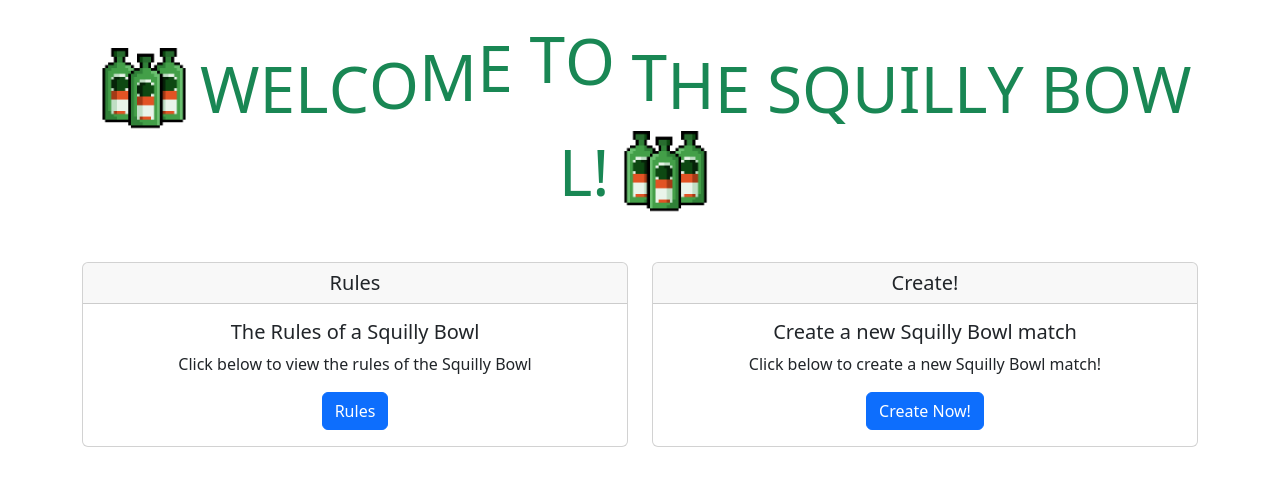
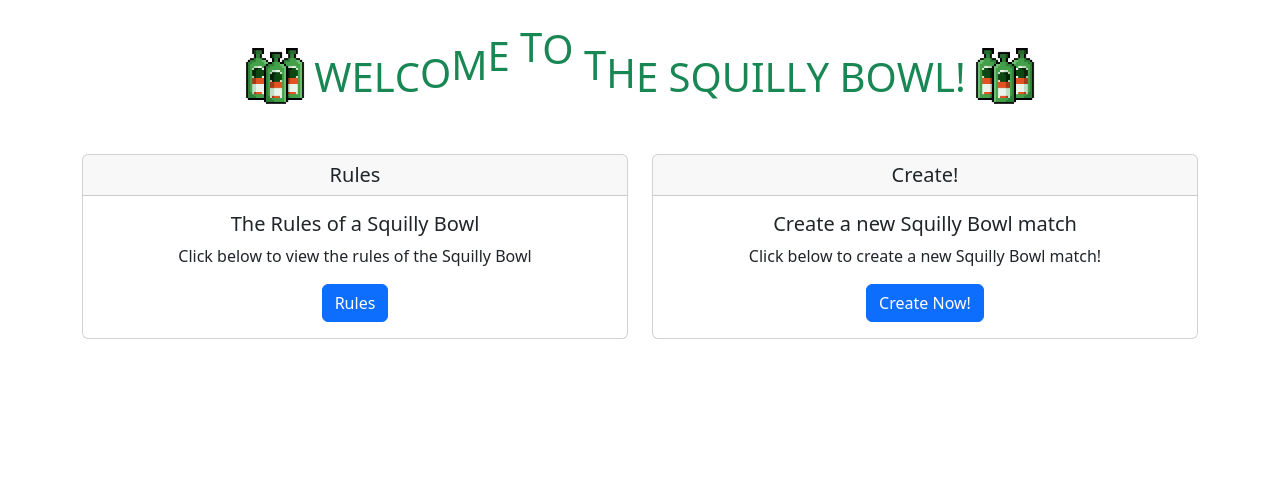
Before and after one commit to rpkruse/squilly-bowl, an Angular app: page /home in a window 1280 px wide. Shown: the top 486 px of the page. Built offline with nearby package versions, Linux system fonts and the light colour scheme.

Commit message:
fixed image styles

```diff
--- a/src/app/components/home/home.component.html
+++ b/src/app/components/home/home.component.html
@@ -2,11 +2,11 @@
   <div class="row mb-5">
     <div class="col-12">
       <img class="rounded d-inline" src="./assets/Squilly_right.gif" alt="image">
-      <h2 class="d-inline text-success wavy align-middle">
+      <h5 class="d-inline text-success wavy align-middle">
         @for (letter of textSpans; track letter; let i = $index) {
           <span [style]="getSpanStyle(i)" [innerHTML]="letter"></span>
         }
-      </h2>
+      </h5>
       <img class="rounded d-inline" src="./assets/Squilly_left.gif" alt="image">
     </div>
   </div>
--- a/src/app/components/shared/end-game/end-game.component.html
+++ b/src/app/components/shared/end-game/end-game.component.html
@@ -2,8 +2,9 @@
   <div class="col-12">
     <h1 class="text-center">CONGRATS <span class="text-success fw-bold">{{ squillyBowlChamp }}</span> YOU ARE THE SQUILLYBOWL CHAMP!</h1>
     <h3 class="text-center">
-      ENJOY YOUR TROPHY
-      <img class="rounded" src="./assets/Squilly2.png" alt="image">
+      <img class="rounded" src="./assets/Squilly_still_left.png" alt="image">
+      <span class="text-success">ENJOY YOUR TROPHY</span>
+      <img class="rounded" src="./assets/Squilly_still_right.png" alt="image">
     </h3>
   </div>
 </div>
--- a/src/styles.scss
+++ b/src/styles.scss
@@ -2,7 +2,7 @@
 /* Importing Bootstrap SCSS file. */
 @import 'bootstrap/scss/bootstrap';
 img {
-  max-width: 10%;
+  max-width: 7%;
   height: auto;
   width: auto;
 }
```
Also changed, not shown: src/assets/Squilly_still_left.png (added), src/assets/Squilly_still_right.png (renamed from src/assets/Squilly2.png).
